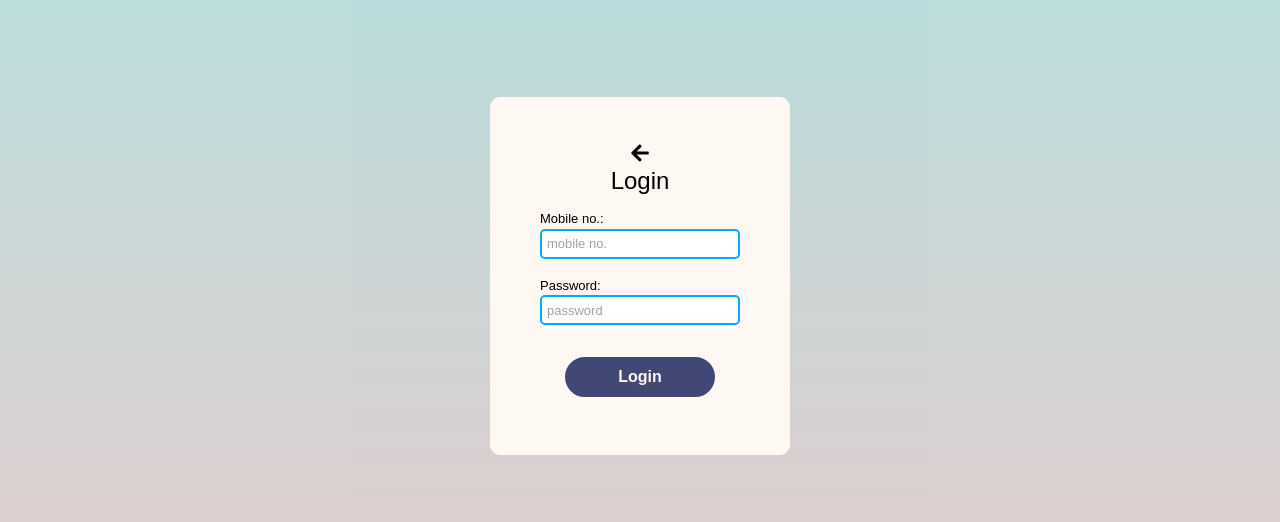
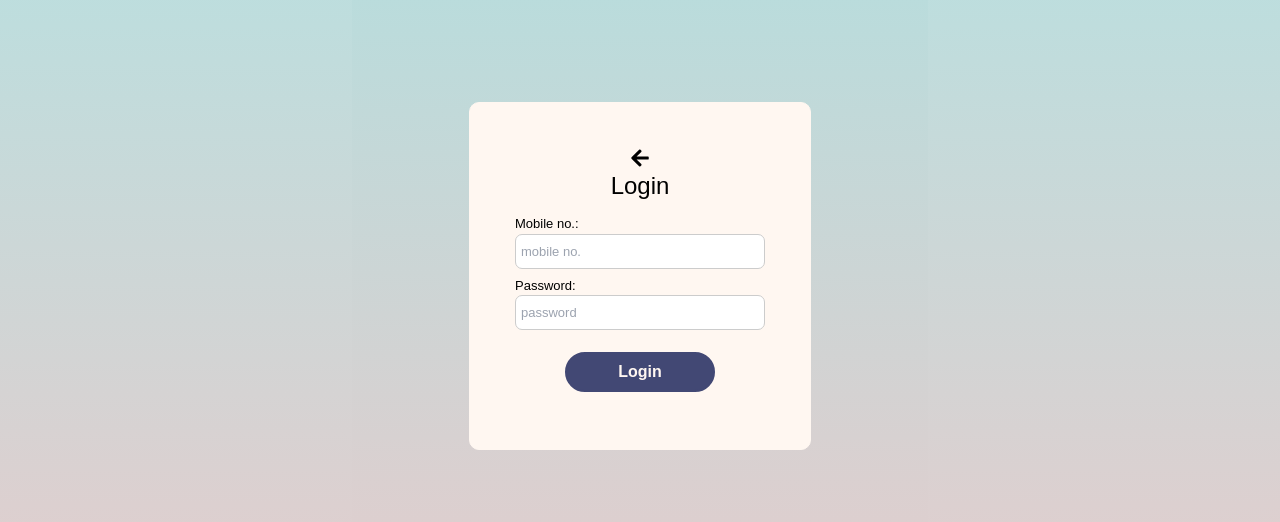
Before and after one commit to its-me-yps/CS253_Project, a React (Create React App) app in the folder frontend/: page /login in a window 1280 px wide. Shown: the part 124-646 px from the top of the page. Built offline with nearby package versions, Linux system fonts and the light colour scheme.

Commit message:
Update calendarApp.css

```diff
--- a/frontend/src/components/dashboardComponents/calendarApp.css
+++ b/frontend/src/components/dashboardComponents/calendarApp.css
@@ -53,7 +53,7 @@
   margin-bottom: 20px;
   border: 2px solid rgb(0, 170, 255);
 }
-input{
+#input {
   height:30px !important;
   border: 2px solid rgb(0, 170, 255) !important;
   margin-right: 10px !important;
```
